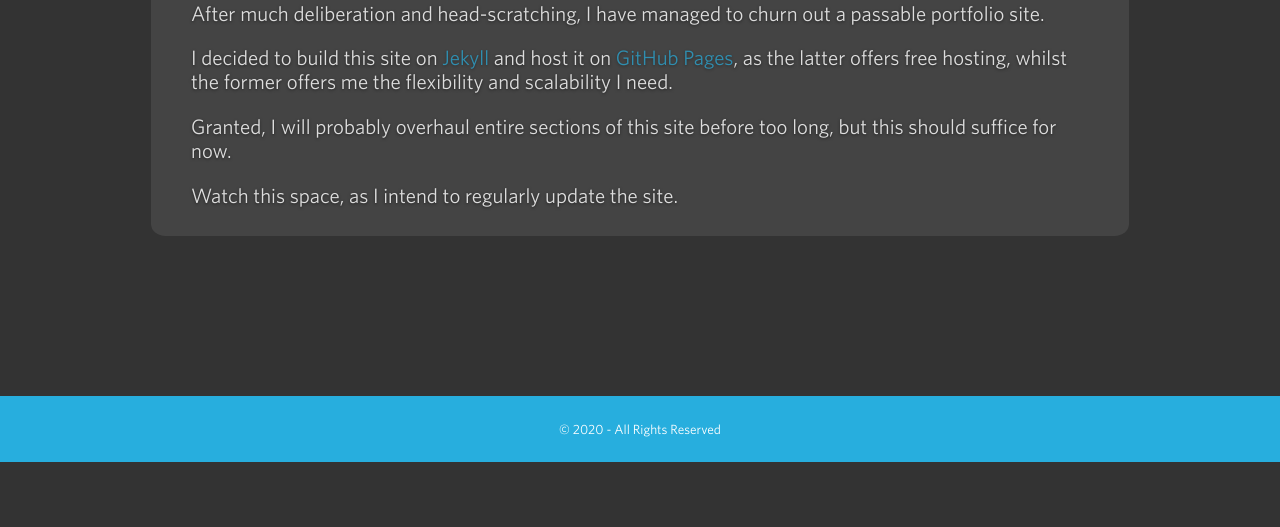
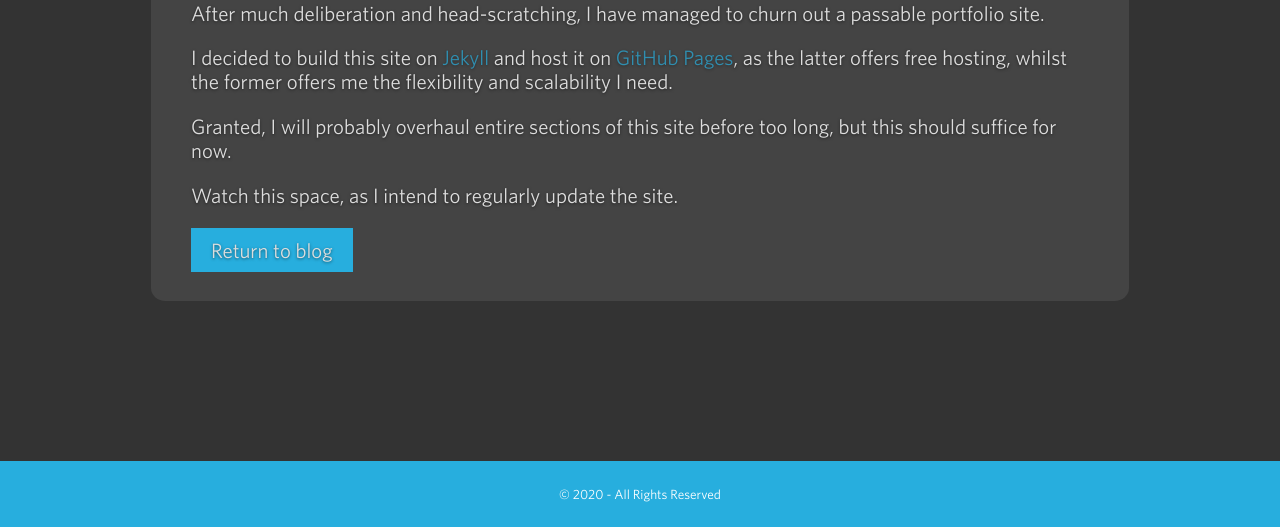
Before and after one commit to ArunSahadeo/ArunSahadeo.github.io, a Jekyll site: the page built from _posts/2020-06-09-its-alive.markdown, in a window 1280 px wide and 1247 px high. Shown: the part 720-1247 px from the top of the window. Built offline with Jekyll 4.4.1, drawn with Linux system fonts in a browser that asks for light colours; some web fonts are replaced.

Commit message:
Add Read More and back to blog CTAs

```diff
--- a/_layouts/article.html
+++ b/_layouts/article.html
@@ -40,6 +40,12 @@
                     </small>
 
                 {{ content }}
+
+                <p>
+                    <a class="btn bg-summer-sky-blue" title="Read more" href="{{ '/blog' | relative_url}}">
+                        Return to blog
+                    </a>
+                </p>
             </article>
 
             {% if page.table_of_contents %}
--- /dev/null
+++ b/_sass/components/_buttons.scss
@@ -0,0 +1,4 @@
+.btn {
+    display: inline-block;
+    padding: 10px 20px;
+}
--- a/_sass/layouts/_article.scss
+++ b/_sass/layouts/_article.scss
@@ -21,6 +21,7 @@
 .content-article {
     p {
         a {
+            &:not([class]) {
                 transition: opacity .20s ease-in-out;
                 color: $summer-sky-blue;
                 opacity: .7;
@@ -28,6 +29,7 @@
                 &:hover {
                     opacity: 1;
                     text-decoration: underline;
+                }
             }
         }
     }
--- a/_sass/utilities/_backgrounds.scss
+++ b/_sass/utilities/_backgrounds.scss
@@ -5,3 +5,7 @@
 .bg-nero-black {
     background-color: $nero-black;
 }
+
+.bg-summer-sky-blue {
+    background-color: $summer-sky-blue;
+}
--- a/assets/css/main.scss
+++ b/assets/css/main.scss
@@ -24,10 +24,11 @@
 */
 
 @import 'components/header';
+@import 'components/footer';
 @import 'components/content-grid';
 @import 'components/grid';
 @import 'components/lists';
-@import 'components/footer';
+@import 'components/buttons';
 
 /*
     Utilities
```
Also changed, not shown: _includes/components/featured-articles.html (+6 -2 lines). Lines whose indentation alone changed are shown as unchanged.
